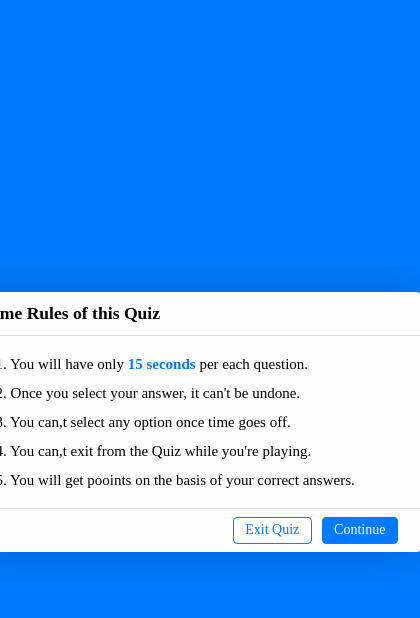
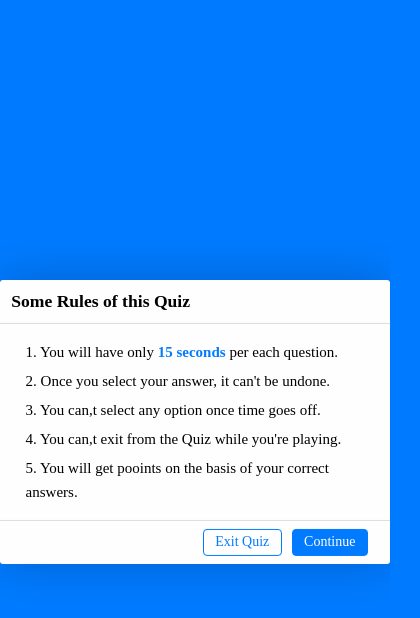
Before and after one commit to Ashik-Mahmud/quiz-app, a plain HTML site: page index.html in a window 390 px wide. Both pictures are taken after a click on the button "Start Quiz". Shown: the whole page, 420 px wide, since content can reach past the window. Drawn offline with Linux system fonts and the light colour scheme.

Commit message:
Added some style for responsive

```diff
--- a/assets/css/style.css
+++ b/assets/css/style.css
@@ -34,7 +34,7 @@ a {
     left: 50%;
     top: 50%;
     transform: translate(-50%, -50%);
-    transition:  0.2s;
+    transition: 0.2s;
 }
 
 
@@ -65,6 +65,7 @@ a {
     opacity: 0;
     width: 450px;
 }
+
 
 .quiz__rules header {
     padding: .7em;
@@ -152,7 +153,8 @@ a {
     justify-content: space-between;
 
 }
-.quiz__ques header .timeline{
+
+.quiz__ques header .timeline {
     width: 0%;
     height: 2px;
     background: var(--primary-color);
@@ -243,19 +245,23 @@ a {
     color: #a4283a;
     font-size: 17px;
 }
-.quiz__ques_wrapper .option__list .option.correct{
+
+.quiz__ques_wrapper .option__list .option.correct {
     background: #d4edda;
     color: #23903c;
     border-color: #c3e6cb;
 }
+
 .quiz__ques_wrapper .option__list .option.incorrect {
     background: #f8d7da;
     color: #721c24;
     border-color: #f5c6cb;
 }
+
 .quiz__ques_wrapper .option__list .option.disabled {
     pointer-events: none;
 }
+
 .quiz__ques_footer {
     position: relative;
     display: flex;
@@ -288,7 +294,8 @@ a {
     opacity: .5;
     transition: .3s;
 }
-.quiz__ques_footer .quiz__next-btn.activeNextBtn{
+
+.quiz__ques_footer .quiz__next-btn.activeNextBtn {
     opacity: 1;
     pointer-events: auto;
 }
@@ -303,9 +310,21 @@ a {
     border-radius: 4px;
     box-shadow: 0rem 0rem 3rem rgba(0, 0, 0, 0.2);
     /* display: none; */
-    transform: translate(-50%,-50%) scale(.9);
+    transform: translate(-50%, -50%) scale(.9);
     pointer-events: none;
     opacity: 0;
+}
+
+@media (max-width: 768px) {
+
+    .quiz__rules,
+    .quiz__ques,
+    .quiz__ques-result {
+        width: 100%;
+    }
+    .quiz__ques header .quiz_ques_title{
+        font-size: 15px;
+    }
 }
 
 .quiz__ques-result .quiz__emoji {
@@ -347,7 +366,7 @@ a {
 /* JS including class  */
 .activeRulesBox,
 .activeQuestionBox,
-.activeQuizResult{
+.activeQuizResult {
     transform: translate(-50%, -50%) scale(1);
     pointer-events: all;
     opacity: 1;
```
